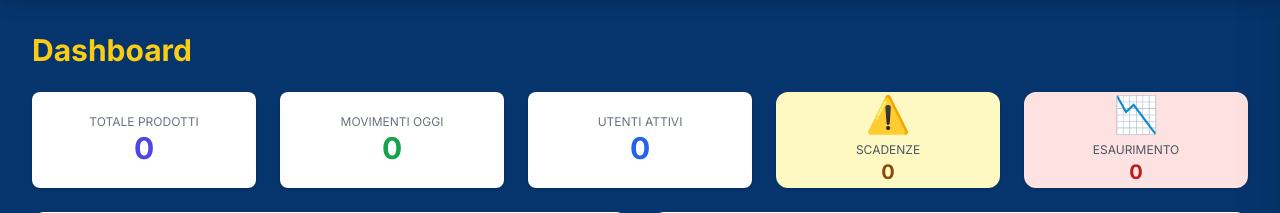
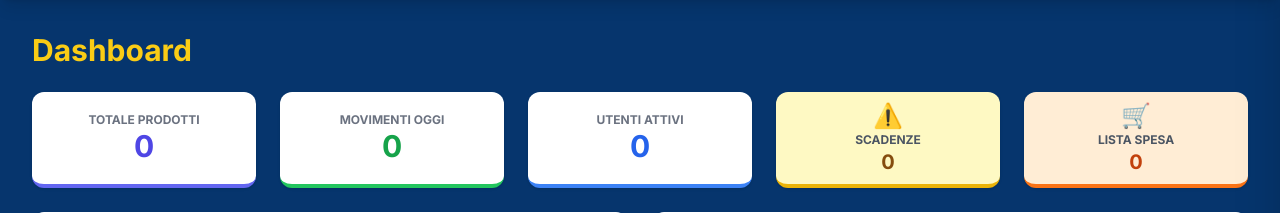
Before and after one commit to fouta888/MagazinoPCL, a Flask app: page /dashboard in a window 1280 px wide. Shown: the part 80-293 px from the top of the page. Run offline with Flask 3, Linux system fonts and the light colour scheme; the visitor is signed in with stand-in values (Sample User, id 1); data that the repository does not hold is empty; some libraries are stand-ins or nearby versions.

Commit message:
added (#5)
Co-authored-by: b8m-cell <b8m-cell@users.noreply.github.com>

```diff
--- a/app.py
+++ b/app.py
@@ -777,6 +777,7 @@ def dashboard():
     # =========================
     # CARD DATI
     # =========================
+    # Se vuoi vedere il totale dei pezzi (536) usa SUM(quantita), se vuoi i tipi di articoli (82) usa COUNT(*)
     cur.execute("SELECT COUNT(*) FROM prodotti")
     totale_prodotti = cur.fetchone()[0]
 
@@ -787,29 +788,35 @@ def dashboard():
     """)
     movimenti_oggi = cur.fetchone()[0]
 
-    cur.execute("""
-        SELECT COUNT(*)
-        FROM lotti
-        WHERE data_scadenza < CURRENT_DATE
+    cur.execute("SELECT COUNT(*) FROM lotti WHERE data_scadenza < CURRENT_DATE")
+    prodotti_scaduti = cur.fetchone()[0]
+
+    cur.execute("SELECT COUNT(*) FROM utenti WHERE attivo = TRUE")
+    utenti_attivi = cur.fetchone()[0]
+
+    # ==========================================
+    # NOVITÀ: PRODOTTI SOTTO SOGLIA (LISTA SPESA)
+    # ==========================================
+    # Questa query recupera i prodotti dove la quantità attuale è inferiore alla minima impostata
+    cur.execute("""
+        SELECT nome, quantita, quantita_minima
+        FROM prodotti
+        WHERE quantita < quantita_minima
+          AND quantita_minima > 0
+        ORDER BY nome ASC
     """)
-    prodotti_scaduti = cur.fetchone()[0]
-
-    cur.execute("""
-        SELECT COUNT(*)
-        FROM utenti
-        WHERE attivo = TRUE
-    """)
-    utenti_attivi = cur.fetchone()[0]
+    prodotti_sotto_soglia = cur.fetchall()
 
     # =========================
-    # ALERT LOTTI IN SCADENZA (ADMIN)
+    # ALERT E PREVISIONI (Admin e Manager)
     # =========================
     lotti_in_scadenza = []
     previsioni_esaurimento = []
 
-    if ruolo == "Amministratore":
+    # Estendiamo la visibilità anche al Manager
+    if ruolo in ["Amministratore", "Manager"]:
         oggi = date.today()
-        soglia = oggi + timedelta(days=7)
+        soglia_scadenza = oggi + timedelta(days=7)
 
         cur.execute("""
             SELECT l.id, p.nome, l.quantita, l.data_scadenza
@@ -818,21 +825,13 @@ def dashboard():
             WHERE l.quantita > 0
               AND l.data_scadenza BETWEEN %s AND %s
             ORDER BY l.data_scadenza ASC
-        """, (oggi, soglia))
+        """, (oggi, soglia_scadenza))
         lotti_in_scadenza = cur.fetchall()
 
-        # =========================
-        # PREVISIONE ESAURIMENTO (SEMPLICE)
-        # =========================
-        cur.execute("""
-            SELECT id, nome, quantita
-            FROM prodotti
-            WHERE quantita > 0
-        """)
-
+        # Previsione esaurimento
+        cur.execute("SELECT id, nome, quantita FROM prodotti WHERE quantita > 0")
         for pid, nome, qta in cur.fetchall():
-            # consumo medio stimato: 1 unità/giorno
-            giorni = qta
+            giorni = qta # consumo stimato 1 unità/gg
             previsioni_esaurimento.append({
                 "nome": nome,
                 "quantita": qta,
@@ -840,28 +839,21 @@ def dashboard():
             })
 
     # =========================
-    # GRAFICO PRODOTTI PER CATEGORIA
+    # GRAFICI (Uguale a prima)
     # =========================
     categorie_labels = []
     categorie_quantita = []
-
     cur.execute("""
         SELECT c.nome, COALESCE(SUM(p.quantita), 0)
         FROM categorie c
         LEFT JOIN prodotti p ON p.categoria_id = c.id
-        GROUP BY c.nome
-        ORDER BY c.nome
+        GROUP BY c.nome ORDER BY c.nome
     """)
-
     for nome, qta in cur.fetchall():
         categorie_labels.append(nome)
         categorie_quantita.append(qta)
 
-    # =========================
-    # GRAFICO MOVIMENTI (ULTIMI 7 GIORNI)
-    # =========================
     movimenti = defaultdict(lambda: {"entrata": 0, "uscita": 0})
-
     cur.execute("""
         SELECT DATE(data_movimento), tipo_movimento, SUM(quantita)
         FROM movimenti
@@ -869,7 +861,6 @@ def dashboard():
         GROUP BY DATE(data_movimento), tipo_movimento
         ORDER BY DATE(data_movimento)
     """)
-
     for giorno, tipo, qta in cur.fetchall():
         movimenti[str(giorno)][tipo] += qta
 
@@ -891,11 +882,11 @@ def dashboard():
         utenti_attivi=utenti_attivi,
         lotti_in_scadenza=lotti_in_scadenza,
         previsioni_esaurimento=previsioni_esaurimento,
+        prodotti_sotto_soglia=prodotti_sotto_soglia, # <--- FONDAMENTALE PER IL DRAWER
         categorie_labels=categorie_labels,
         categorie_quantita=categorie_quantita,
         movimenti_trend=movimenti_trend
     )
-
 
 def controlla_scadenze():
     conn = get_db()
@@ -1026,36 +1017,30 @@ def modifica_prodotto(prodotto_id):
     db = get_db()
     cur = db.cursor()
 
-    # Controllo admin
     is_admin = session.get("ruolo") == "Amministratore"
 
-    # Solo admin può salvare modifiche
     if request.method == "POST" and not is_admin:
         abort(403)
 
     if request.method == "POST" and is_admin:
-        # Prelevo dati dal form
         nome = request.form["nome"]
         categoria_id = request.form["categoria_id"]
         misura = request.form["misura"]
         posizione = request.form["posizione"]
-
-        # Aggiorno il prodotto
+        quantita_minima = request.form["quantita_minima"] # <--- Prelevo la soglia
+
         cur.execute("""
             UPDATE prodotti
-            SET nome=%s,
-                categoria_id=%s,
-                misura=%s,
-                posizione=%s
+            SET nome=%s, categoria_id=%s, misura=%s, posizione=%s, quantita_minima=%s
             WHERE id=%s
-        """, (nome, categoria_id, misura, posizione, prodotto_id))
+        """, (nome, categoria_id, misura, posizione, quantita_minima, prodotto_id))
 
         db.commit()
         return redirect(url_for("prodotti_view"))
 
-    # GET: prendo i dati del prodotto
-    cur.execute("""
-        SELECT id, nome, categoria_id, misura, posizione
+    # GET: prendo i dati includendo quantita_minima
+    cur.execute("""
+        SELECT id, nome, categoria_id, misura, posizione, quantita_minima
         FROM prodotti
         WHERE id=%s
     """, (prodotto_id,))
@@ -1068,10 +1053,10 @@ def modifica_prodotto(prodotto_id):
         "nome": r[1],
         "categoria_id": r[2],
         "misura": r[3],
-        "posizione": r[4]
+        "posizione": r[4],
+        "quantita_minima": r[5] # <--- Aggiunto al dizionario
     }
 
-    # Lista categorie
     cur.execute("SELECT id, nome FROM categorie ORDER BY nome")
     categorie = cur.fetchall()
 
@@ -1081,7 +1066,6 @@ def modifica_prodotto(prodotto_id):
         categorie=categorie,
         is_admin=is_admin
     )
-
 
 # -------- ELIMINA PRODOTTO --------
 @app.route("/prodotti/elimina/<int:prodotto_id>")
--- a/templates/dashboard.html
+++ b/templates/dashboard.html
@@ -4,73 +4,62 @@
 {% block content %}
 <h1 class="text-3xl font-bold text-yellow-400 mb-6">Dashboard</h1>
 
-<!-- CARDS DASHBOARD -->
-<section class="grid grid-cols-3 sm:grid-cols-5 gap-6 mt-4">
+<section class="grid grid-cols-2 sm:grid-cols-3 lg:grid-cols-5 gap-6 mt-4">
 
-  <!-- Totale Prodotti -->
-  <div class="bg-white p-3 rounded-lg shadow text-center h-24 w-50 flex flex-col justify-center">
-    <p class="text-xs text-gray-500 uppercase">Totale Prodotti</p>
+  <div
+    class="bg-white p-3 rounded-xl shadow text-center h-24 flex flex-col justify-center border-b-4 border-indigo-500">
+    <p class="text-xs text-gray-500 uppercase font-bold">Totale Prodotti</p>
     <p class="text-3xl font-bold text-indigo-600">{{ totale_prodotti }}</p>
   </div>
 
-  <!-- Movimenti Oggi -->
-  <div class="bg-white p-3 rounded-lg shadow text-center h-24 w-50 flex flex-col justify-center">
-    <p class="text-xs text-gray-500 uppercase">Movimenti Oggi</p>
+  <div class="bg-white p-3 rounded-xl shadow text-center h-24 flex flex-col justify-center border-b-4 border-green-500">
+    <p class="text-xs text-gray-500 uppercase font-bold">Movimenti Oggi</p>
     <p class="text-3xl font-bold text-green-600">{{ movimenti_oggi }}</p>
   </div>
 
-  <!-- Utenti Attivi -->
-  <div class="bg-white p-3 rounded-lg shadow text-center h-24 w-50 flex flex-col justify-center">
-    <p class="text-xs text-gray-500 uppercase">Utenti Attivi</p>
+  {% if session.get("ruolo") == "Amministratore" %}
+  <div class="bg-white p-3 rounded-xl shadow text-center h-24 flex flex-col justify-center border-b-4 border-blue-500">
+    <p class="text-xs text-gray-500 uppercase font-bold">Utenti Attivi</p>
     <p class="text-3xl font-bold text-blue-600">{{ utenti_attivi }}</p>
   </div>
+  {% else %}
+  <div class="bg-white p-3 rounded-xl shadow text-center h-24 flex flex-col justify-center border-b-4 border-gray-300">
+    <p class="text-xs text-gray-500 uppercase font-bold">Stato Sistema</p>
+    <p class="text-sm font-bold text-gray-600 uppercase italic">Operativo</p>
+  </div>
+  {% endif %}
 
-  <!-- LOTTI IN SCADENZA (ADMIN) -->
-  {% if ruolo == "Amministratore" %}
+  {% if session.get("ruolo") in ["Amministratore", "Manager"] %}
   <button onclick="openDrawer('scadenzeDrawer')"
-    class="bg-yellow-100 hover:bg-yellow-200 rounded-xl shadow p-3 h-24 w-50 flex flex-col items-center justify-center transition">
-    <span class="text-4xl mb-2">⚠️</span>
-    <p class="text-xs uppercase text-gray-600">Scadenze</p>
-    <p class="text-xl font-bold text-yellow-800">
-      {{ lotti_in_scadenza|length }}
-    </p>
+    class="bg-yellow-100 hover:bg-yellow-200 rounded-xl shadow p-3 h-24 flex flex-col items-center justify-center transition border-b-4 border-yellow-500">
+    <span class="text-2xl">⚠️</span>
+    <p class="text-xs uppercase text-gray-600 font-bold">Scadenze</p>
+    <p class="text-xl font-bold text-yellow-800">{{ lotti_in_scadenza|length }}</p>
   </button>
   {% endif %}
 
-  <!-- PREVISIONE ESAURIMENTO (ADMIN) -->
-  {% if ruolo == "Amministratore" %}
-  <button onclick="openDrawer('esaurimentoDrawer')"
-    class="bg-red-100 hover:bg-red-200 rounded-xl shadow p-3 h-24 w-50 flex flex-col items-center justify-center transition">
-    <span class="text-4xl mb-2">📉</span>
-    <p class="text-xs uppercase text-gray-600">Esaurimento</p>
-    <p class="text-xl font-bold text-red-700">
-      {{ previsioni_esaurimento|length }}
-    </p>
+  {% if session.get("ruolo") in ["Amministratore", "Manager"] %}
+  <button onclick="openDrawer('listaSpesaDrawer')"
+    class="bg-orange-100 hover:bg-orange-200 rounded-xl shadow p-3 h-24 flex flex-col items-center justify-center transition border-b-4 border-orange-500">
+    <span class="text-2xl">🛒</span>
+    <p class="text-xs uppercase text-gray-600 font-bold">Lista Spesa</p>
+    <p class="text-xl font-bold text-orange-700">{{ prodotti_sotto_soglia|length }}</p>
   </button>
   {% endif %}
 
 </section>
 
-
-
-<!-- OVERLAY -->
 <div id="drawerOverlay" onclick="closeDrawer()" class="fixed inset-0 bg-black/40 hidden z-40"></div>
 
-<!-- DRAWER -->
-<div id="drawer" class="fixed bottom-0 left-0 right-0 bg-white rounded-t-2xl shadow-xl
-         transform translate-y-full transition-transform duration-300
-         z-50 max-h-[80vh] overflow-y-auto">
-
+<div id="drawer"
+  class="fixed bottom-0 left-0 right-0 bg-white rounded-t-2xl shadow-xl transform translate-y-full transition-transform duration-300 z-50 max-h-[80vh] overflow-y-auto">
   <div class="p-4 border-b flex justify-between items-center">
     <h2 id="drawerTitle" class="font-bold text-lg"></h2>
     <button onclick="closeDrawer()" class="text-2xl">✖</button>
   </div>
-
   <div id="drawerContent" class="p-4"></div>
 </div>
 
-
-<!-- TEMPLATE LOTTI IN SCADENZA -->
 <template id="scadenzeDrawer">
   <ul class="text-sm space-y-2">
     {% for l in lotti_in_scadenza %}
@@ -82,121 +71,41 @@
   </ul>
 </template>
 
-<!-- TEMPLATE ESAURIMENTO -->
-<template id="esaurimentoDrawer">
-  <table class="w-full text-sm">
-    <thead class="border-b">
-      <tr class="text-left">
-        <th>Prodotto</th>
-        <th>Q.tà</th>
-        <th>Giorni</th>
-      </tr>
-    </thead>
-    <tbody>
-      {% for p in previsioni_esaurimento %}
-      <tr class="{% if p.giorni <= 7 %}font-bold text-red-700{% endif %}">
-        <td>{{ p.nome }}</td>
-        <td>{{ p.quantita }}</td>
-        <td>{{ p.giorni }}</td>
-      </tr>
-      {% endfor %}
-    </tbody>
-  </table>
+<template id="listaSpesaDrawer">
+  <div class="mb-4 flex justify-end">
+    <button onclick="copyListaWhatsApp()"
+      class="bg-green-600 text-white px-3 py-1 rounded text-xs font-bold hover:bg-green-700 transition">
+      📋 Copia per WhatsApp
+    </button>
+  </div>
+  <ul class="text-sm space-y-3">
+    {% for p in prodotti_sotto_soglia %}
+    <li class="border-b pb-2 flex justify-between items-center">
+      <div>
+        <strong>{{ p[0] }}</strong><br>
+        <span class="text-xs text-gray-500 italic text-red-500">Soglia min: {{ p[2] }}</span>
+      </div>
+      <div class="text-right font-bold text-lg">
+        {{ p[1] }}
+      </div>
+    </li>
+    {% else %}
+    <li class="text-center py-4 text-green-600 font-bold italic text-lg">✅ Scorte in regola!</li>
+    {% endfor %}
+  </ul>
 </template>
 
-
-
-
-<!-- GRAFICI -->
 <section class="grid grid-cols-1 lg:grid-cols-2 gap-6 mt-6">
-
-  <!-- Grafico Prodotti -->
   <div class="bg-white rounded-xl shadow flex flex-col">
-    <div class="px-6 py-3 border-b">
-      <h2 class="font-semibold text-gray-700">Prodotti per Categoria</h2>
-    </div>
-
-    <!-- CONTENITORE CON ALTEZZA FISSA -->
-    <div class="relative h-[330px] p-4">
-      <canvas id="prodottiChart"></canvas>
-    </div>
+    <div class="px-6 py-3 border-b font-semibold text-gray-700">Prodotti per Categoria</div>
+    <div class="relative h-[330px] p-4"><canvas id="prodottiChart"></canvas></div>
   </div>
-
-  <!-- Grafico Movimenti -->
   <div class="bg-white rounded-xl shadow flex flex-col">
-    <div class="px-6 py-3 border-b">
-      <h2 class="font-semibold text-gray-700">Movimenti Ultimi 7 Giorni</h2>
-    </div>
-
-    <div class="relative h-[330px] p-4">
-      <canvas id="movimentiChart"></canvas>
-    </div>
+    <div class="px-6 py-3 border-b font-semibold text-gray-700">Movimenti Ultimi 7 Giorni</div>
+    <div class="relative h-[330px] p-4"><canvas id="movimentiChart"></canvas></div>
   </div>
-
 </section>
 
-<script>
-  document.addEventListener('DOMContentLoaded', function () {
-    // 1. Recupera i dati dal tag JSON che hai creato
-    const dataElement = document.getElementById('dashboard-data');
-    const data = JSON.parse(dataElement.textContent);
-
-    // --- CONFIGURAZIONE GRAFICO PRODOTTI (BARRE) ---
-    const ctxProdotti = document.getElementById('prodottiChart').getContext('2d');
-    new Chart(ctxProdotti, {
-      type: 'bar',
-      data: {
-        labels: data.categorie_labels,
-        datasets: [{
-          label: 'Quantità Prodotti',
-          data: data.categorie_quantita,
-          backgroundColor: 'rgba(59, 130, 246, 0.6)', // Blue Tailwind
-          borderColor: 'rgb(59, 130, 246)',
-          borderWidth: 1
-        }]
-      },
-      options: {
-        responsive: true,
-        maintainAspectRatio: false,
-        scales: { y: { beginAtZero: true } }
-      }
-    });
-
-    // --- CONFIGURAZIONE GRAFICO MOVIMENTI (LINEE) ---
-    const ctxMovimenti = document.getElementById('movimentiChart').getContext('2d');
-    new Chart(ctxMovimenti, {
-      type: 'line',
-      data: {
-        labels: data.movimenti_labels,
-        datasets: [
-          {
-            label: 'Entrate',
-            data: data.movimenti_entrata,
-            borderColor: 'rgb(34, 197, 94)', // Green Tailwind
-            backgroundColor: 'rgba(34, 197, 94, 0.1)',
-            fill: true,
-            tension: 0.3
-          },
-          {
-            label: 'Uscite',
-            data: data.movimenti_uscita,
-            borderColor: 'rgb(239, 68, 68)', // Red Tailwind
-            backgroundColor: 'rgba(239, 68, 68, 0.1)',
-            fill: true,
-            tension: 0.3
-          }
-        ]
-      },
-      options: {
-        responsive: true,
-        maintainAspectRatio: false,
-        scales: { y: { beginAtZero: true } }
-      }
-    });
-  });
-</script>
-
-<!-- DATI JSON -->
 <script id="dashboard-data" type="application/json">
 {
   "categorie_labels": {{ categorie_labels | tojson }},
@@ -208,33 +117,80 @@
 </script>
 
 <script>
-  function toggleSection(id) {
-    const el = document.getElementById(id);
-    el.classList.toggle("hidden");
-  }
-</script>
+  // GESTIONE DRAWER
+  function openDrawer(templateId) {
+    const template = document.getElementById(templateId);
+    document.getElementById("drawerContent").innerHTML = template.innerHTML;
 
-<script>
-  function openDrawer(templateId) {
-    const template = document.getElementById(templateId)
-    document.getElementById("drawerContent").innerHTML = template.innerHTML
-    document.getElementById("drawerTitle").innerText =
-      templateId === "scadenzeDrawer"
-        ? "⚠️ Lotti in scadenza"
-        : "📉 Previsione esaurimento"
+    const titles = {
+      'scadenzeDrawer': '⚠️ Lotti in Scadenza',
+      'listaSpesaDrawer': '🛒 Lista della Spesa (Sotto Soglia)',
+      'esaurimentoDrawer': '📉 Previsione Esaurimento'
+    };
 
-    document.getElementById("drawerOverlay").classList.remove("hidden")
-    document.getElementById("drawer").classList.remove("translate-y-full")
+    document.getElementById("drawerTitle").innerText = titles[templateId] || "Dettagli";
+    document.getElementById("drawerOverlay").classList.remove("hidden");
+    document.getElementById("drawer").classList.remove("translate-y-full");
   }
 
   function closeDrawer() {
-    document.getElementById("drawer").classList.add("translate-y-full")
-    document.getElementById("drawerOverlay").classList.add("hidden")
+    document.getElementById("drawer").classList.add("translate-y-full");
+    document.getElementById("drawerOverlay").classList.add("hidden");
   }
+
+  // FUNZIONE COPIA WHATSAPP
+  function copyListaWhatsApp() {
+    let testo = "*📦 LISTA SPESA PROTEZIONE CIVILE*\n";
+    testo += "Aggiornata al: " + new Date().toLocaleDateString() + "\n\n";
+
+    const items = document.querySelectorAll("#drawerContent li");
+    items.forEach(item => {
+      if (!item.innerText.includes("Scorte in regola")) {
+        // Pulizia del testo per formattazione pulita
+        let righe = item.innerText.split('\n').map(s => s.trim()).filter(s => s !== "");
+        testo += "• *" + righe[0] + "* (Disp: " + righe[2] + ")\n";
+      }
+    });
+
+    navigator.clipboard.writeText(testo).then(() => {
+      alert("✅ Lista copiata! Ora incollala su WhatsApp.");
+    });
+  }
+
+  // GRAFICI CHART.JS
+  document.addEventListener('DOMContentLoaded', function () {
+    const data = JSON.parse(document.getElementById('dashboard-data').textContent);
+
+    const ctxP = document.getElementById('prodottiChart').getContext('2d');
+    new Chart(ctxP, {
+      type: 'bar',
+      data: {
+        labels: data.categorie_labels,
+        datasets: [{
+          label: 'Quantità',
+          data: data.categorie_quantita,
+          backgroundColor: 'rgba(59, 130, 246, 0.6)',
+          borderColor: 'rgb(59, 130, 246)',
+          borderWidth: 1
+        }]
+      },
+      options: { responsive: true, maintainAspectRatio: false }
+    });
+
+    const ctxM = document.getElementById('movimentiChart').getContext('2d');
+    new Chart(ctxM, {
+      type: 'line',
+      data: {
+        labels: data.movimenti_labels,
+        datasets: [
+          { label: 'Entrate', data: data.movimenti_entrata, borderColor: 'rgb(34, 197, 94)', tension: 0.3 },
+          { label: 'Uscite', data: data.movimenti_uscita, borderColor: 'rgb(239, 68, 68)', tension: 0.3 }
+        ]
+      },
+      options: { responsive: true, maintainAspectRatio: false }
+    });
+  });
 </script>
 
-
-
 <script src="https://cdn.jsdelivr.net/npm/chart.js"></script>
-<script src="{{ url_for('static', filename='dashboard.js') }}"></script>
 {% endblock %}
--- a/templates/movimenti.html
+++ b/templates/movimenti.html
@@ -3,7 +3,7 @@
 {% block title %}Storico Movimenti{% endblock %}
 
 {% block content %}
-<h1 class="text-2xl font-bold mb-6">Storico Movimenti (FIFO)</h1>
+<h1 class="text-2xl font-bold mb-6 text-yellow-400">Storico Movimenti (FIFO)</h1>
 
 <!-- Filtri ricerca -->
 <div class="mb-4 flex flex-col sm:flex-row items-center gap-3">
--- a/templates/prodotti.html
+++ b/templates/prodotti.html
@@ -32,8 +32,9 @@
 
       {% if session.get("ruolo") in ["Amministratore", "Manager"] %}
       <a href="{{ url_for('nuovo_prodotto') }}"
-        class="bg-neutral-500 text-slate-50 px-4 py-2 h-12 rounded-lg hover:bg-green-700 transition flex items-center gap-2 whitespace-nowrap">
-        ➕ Nuovo articolo
+        class="bg-green-600 text-white px-4 py-2 h-12 rounded-lg hover:bg-green-700 transition flex items-center gap-2 whitespace-nowrap shadow-md">
+        <span class="text-xl">➕</span>
+        <span class="font-bold">Nuovo articolo</span>
       </a>
       {% endif %}
 
```
Also changed, not shown: templates/lotti.html (+11 -7 lines), templates/modifica_prodotto.html (+11 -7 lines).
